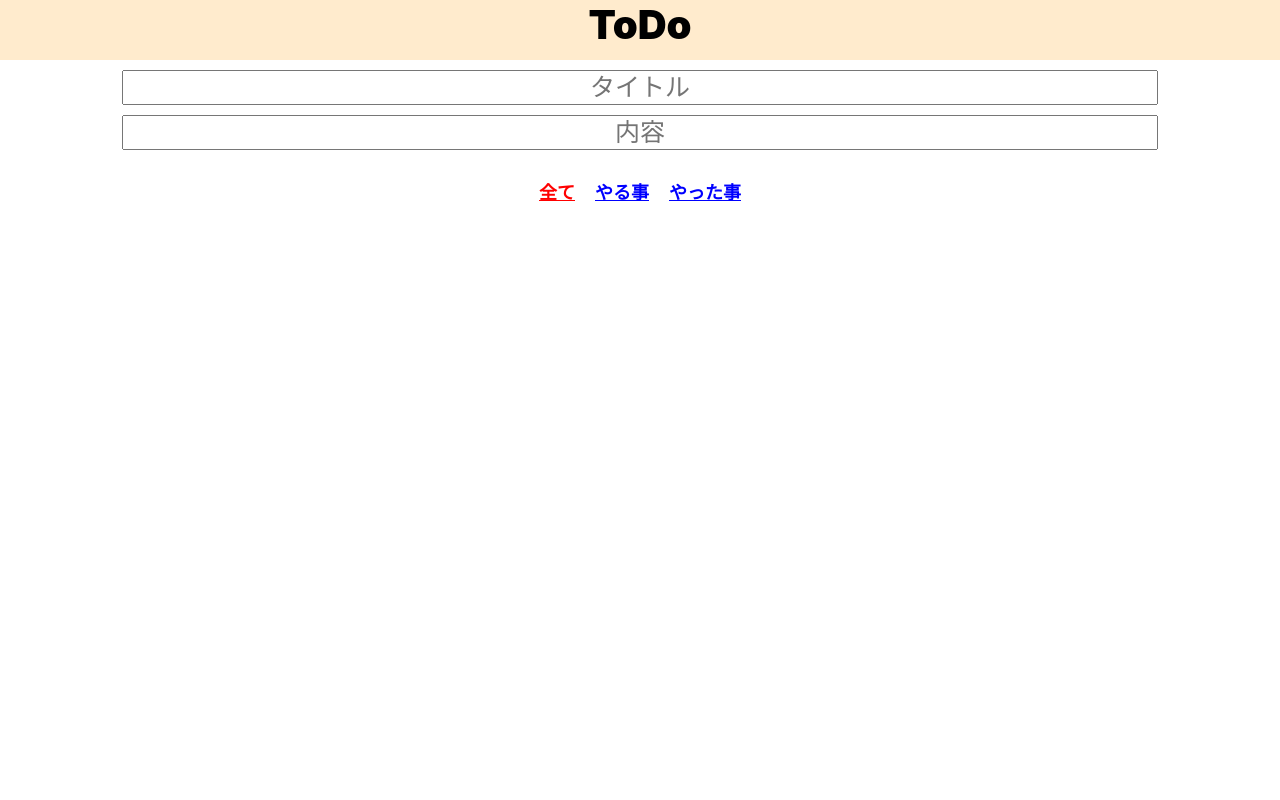
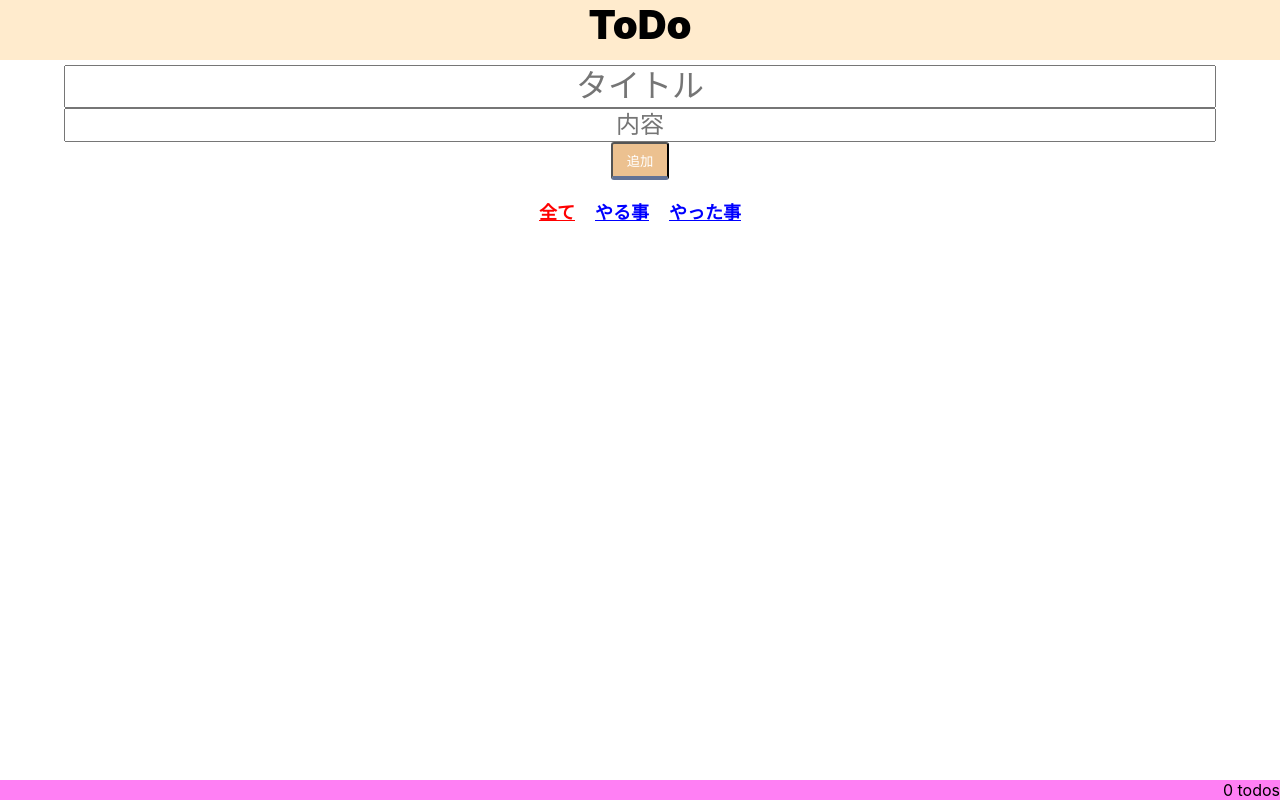
Before and after one commit to aki2034/ToDo-app, a React (Create React App) app: page / in a window 1280 px wide. Built offline with nearby package versions, Linux system fonts and the light colour scheme.

Commit message:
タイムスタンプ機能の追加 スタイリングの変更 ヘッダー、フッターの固定化

```diff
--- a/src/components/InputToDo/index.jsx
+++ b/src/components/InputToDo/index.jsx
@@ -4,43 +4,46 @@ import './styles.css'
 export const InputToDo = (props) => {
 
     //stateを作成
-    const [ Title, setTitle ] = useState('');
-    const [ Contents, setContents ] = useState('');
+    const [ title, setTitle ] = useState('');
+    const [ contents, setContents ] = useState('');
 
     //入力値をtextに反映
     const handleChange = e => setTitle(e.target.value);
     const handleChange2 = e => setContents(e.target.value);
 
-    //Enter押下時、ToDoに追加
-    const handleEnter = e => {
-      if (e.key === 'Enter') {
+    const now = new Date();
+    const time = ("0" + (now.getMonth() + 1)).slice(-2) + '/' + ("0" + now.getDate()).slice(-2) + ' ' + ("0" + now.getHours()).slice(-2) + ':' + ("0" + now.getMinutes()).slice(-2);
+
+    //Button押下時、ToDoに追加
+    const handleClick = e => {
           // 入力値が空白文字の場合終了
-          if (!Title.match(/\S/g) )return;
-          if (!Contents.match(/\S/g) )return;
+          if (!title.match(/\S/g) )return;
+          if (!contents.match(/\S/g) )return;
         // ToDoAppクラスの「handleAdd」関数を実行
-        props.onAdd(Title, Contents);
+        props.onAdd(time, title, contents);
         setTitle('');
         setContents('');
-      }
     };
 
     return (
       <div className='input'>
         <input className='title'
-          class="input"
           type="text"
           placeholder="タイトル"
-          value={Title}
+          value={title}
           onChange={handleChange}
         />
         <input className='contents'
-          class="input"
           type="text"
           placeholder="内容"
-          value={Contents}
+          value={contents}
           onChange={handleChange2}
-          onKeyPress={handleEnter}
         />
+        <button
+          className='inputbtn'
+          type="button"
+          onClick={handleClick}
+          >追加</button>
       </div>
     );
   }
--- a/src/components/InputToDo/styles.css
+++ b/src/components/InputToDo/styles.css
@@ -1,11 +1,44 @@
 .input{
     display: flex;
     flex-direction: column;
+    text-align: center;
+    font-size: 25px;
+    font-family:Arial, Helvetica, sans-serif;
+}
+
+.title{
     margin-top: 5px;
     margin-bottom: 5px;
     margin-left: 5%;
     margin-right: 5%;
-    text-align: center;
     font-size: 25px;
     font-family:Arial, Helvetica, sans-serif;
 }
+
+.contents{
+    margin-top: 5px;
+    margin-bottom: 5px;
+    margin-left: 5%;
+    margin-right: 5%;
+    font-size: 25px;
+    font-family:Arial, Helvetica, sans-serif;
+}
+
+.inputbtn{
+    margin-left: auto;
+    margin-right: auto;
+    display: inline-block;
+    padding: 0.5em 1em;
+    text-decoration: none;
+    background: rgb(236, 193, 144);/*ボタン色*/
+    color: #FFF;
+    border-bottom: solid 4px #627295;
+    border-radius: 3px;
+}
+
+.inputbtn:active{
+    -webkit-transform: translateY(4px);
+    transform: translateY(4px);/*下に動く*/
+    box-shadow: 0px 0px 1px rgba(0, 0, 0, 0.2);/*影を小さく*/
+    border-bottom: none;
+}
--- a/src/components/ToDo/index.jsx
+++ b/src/components/ToDo/index.jsx
@@ -5,34 +5,34 @@ export const ToDo = (props) => {
 
   // stateを作成
   const { todo, onCheck, onClick, onChange } = props;
-  const [ tasktitle, settasktitle ] = useState(todo.Title);
-  const [ taskcontents, settaskcontents ] = useState(todo.Contents);
-  const [ modeChange, setmodeChange ] = useState(true);
+  const [ taskTitle, setTaskTitle ] = useState(todo.title);
+  const [ taskContents, setTaskContents ] = useState(todo.contents);
+  const [ modeChange, setModeChange ] = useState(true);
 
   // チェックボックスを押した時、ToDoAppクラスの「handleCheck」関数を実行
   const handleChange = () => {
     onCheck(todo);
   };
 
-  const handleChangetasktitle = (e) => {
+  const handleChangeTaskTitle = (e) => {
     const value = e.target.value;
-    settasktitle(value)
+    setTaskTitle(value)
   };
 
   //
-  const handleChangetasktcontents = (e) => {
+  const handleChangeTaskContents = (e) => {
     const value = e.target.value;
-    settaskcontents(value)
+    setTaskContents(value)
   };
 
-  const handlemodeChange = () => {
-    setmodeChange(!modeChange)
+  const handleModeChange = () => {
+    setModeChange(!modeChange)
   };
 
   //
   const handleEdit = () => {
-    onChange(todo.key, tasktitle, taskcontents);
-    handlemodeChange();
+    onChange(todo.key, taskTitle, taskContents);
+    handleModeChange();
   };
 
   // 削除ボタンを押した時、ToDoAppクラスの「deleteClick」関数を実行
@@ -55,21 +55,22 @@ return (
       />}
       </>
       <div className='todo'>
+        <p className='time'>{todo.time}</p>
         {modeChange ?
         <>
-          <p className={todo.done ? 'title done':'title'}>{todo.Title}</p>
-          <p className={todo.done ? 'contents done':'contents'}>{todo.Contents}</p>
+          <p className={todo.done ? 'title done':'title'}>{todo.title}</p>
+          <p className={todo.done ? 'contents done':'contents'}>{todo.contents}</p>
         </> :
         <>
           <input className='titlein'
             type='text'
-            value={tasktitle}
-            onChange={handleChangetasktitle}
+            value={taskTitle}
+            onChange={handleChangeTaskTitle}
         />
           <input className='contentsin'
             type='text'
-            value={taskcontents}
-            onChange={handleChangetasktcontents}
+            value={taskContents}
+            onChange={handleChangeTaskContents}
         />
         </>
         }
@@ -79,7 +80,7 @@ return (
           type="button"
           className="editbtn"
           disabled={todo.done}
-          onClick={handlemodeChange}
+          onClick={handleModeChange}
         >{modeChange ? '編集' : 'キャンセル' }</button>
         <button
           type="button"
--- a/src/components/ToDo/styles.css
+++ b/src/components/ToDo/styles.css
@@ -1,5 +1,7 @@
 .all{
     display: flex;
+    margin-top: 10px;
+    margin-bottom: 10px;
 }
 
 .check{
@@ -9,46 +11,48 @@
 }
 
 .todo{
-    display: block;
+    display: flex;
+    flex-direction: column;
     margin-left: auto;
     margin-right: auto;
-    margin-top: 10px;
-    margin-bottom: 10px;
     text-align: center;
+}
+
+.time{
+    margin-top: auto;
+    margin-bottom: auto;
+    font-size: 16px;
 }
 
 .title{
     text-align: center;
     margin-top: auto;
     margin-bottom: auto;
-    font-size: 30px;
-    padding: 5px;
+    font-size: 32px;
 }
 
 .contents{
     text-align: center;
     margin-top: auto;
     margin-bottom: auto;
-    font-size: 25px;
-    padding: 5px;
-
+    font-size: 24px;
 }
 
 .titlein{
     text-align: center;
     font-size: 30px;
-    margin: 5px;
-    padding: 5px;
-    width: 50%;
+    margin: 0;
+    padding: 0;
+    width: 100%;
     height: 30%;
 }
 
 .contentsin{
     text-align: center;
     font-size: 30px;
-    margin: 5px;
-    padding: 5px;
-    width: 50%;
+    margin: 0;
+    padding: 0;
+    width: 100%;
     height: 30%;
 }
 
--- a/src/components/ToDoApp/index.jsx
+++ b/src/components/ToDoApp/index.jsx
@@ -12,18 +12,17 @@ export const  ToDoApp = () => {
   const [todos, setToDos] = useState([]);
   const [filter, setFilter] = useState('ALL');
 
-
   useEffect(() => {
     console.log(todos)
   }, [todos] )
 
   // 入力値をtodos(配列)に設定
-  const handleAdd = (Title, Contents) => {
-    setToDos([...todos, { key: getKey(), Title, Contents, done: false }]);
+  const handleAdd = (time, title, contents) => {
+    setToDos([...todos, { key: getKey(), time, title, contents, done: false }]);
   };
 
   //項目の編集
-  const handleOnEdit = (key, Title, Contents) => {
+  const handleOnEdit = (key, title, contents) => {
     /**
      * ディープコピー:
      * 同じく Array.map() を利用するが、それぞれの要素をスプレッド構文で
@@ -41,8 +40,8 @@ export const  ToDoApp = () => {
     // ディープコピーされた配列に Array.map() を適用
     const newToDos = deepCopy.map((todo) => {
       if(todo.key === key) {
-        todo.Title = Title;
-        todo.Contents = Contents;
+        todo.title = title;
+        todo.contents = contents;
       }
       return todo;
     });
@@ -89,8 +88,6 @@ export const  ToDoApp = () => {
           onChange={handleFilterChange}
           value={filter}
         />
-      </div>
-      <div className='list'>
         {displayToDos.map(todo => (
           <ToDo
             key={todo.key}
--- a/src/components/ToDoApp/styles.css
+++ b/src/components/ToDoApp/styles.css
@@ -16,17 +16,20 @@
     flex-direction: column;
     justify-content: center;
     width: 100%;
-    position: fixed;
-    margin-top: 60px;
+    margin-top: 65px;
+    margin-bottom: 25px;
     font-family: unset;
     font-weight: 900;
     font-size: 40px;
 }
 
 .footer{
+    justify-content: center;
     text-align: end;
     height: 20px;
-    padding: 0px;
-    font-style: normal;
+    width: 100%;
+    position: fixed;
+    bottom: 0;
+    font-style: unset;
     background-color: rgb(255, 127, 244);
 }
```
Lines whose indentation alone changed are shown as unchanged.
